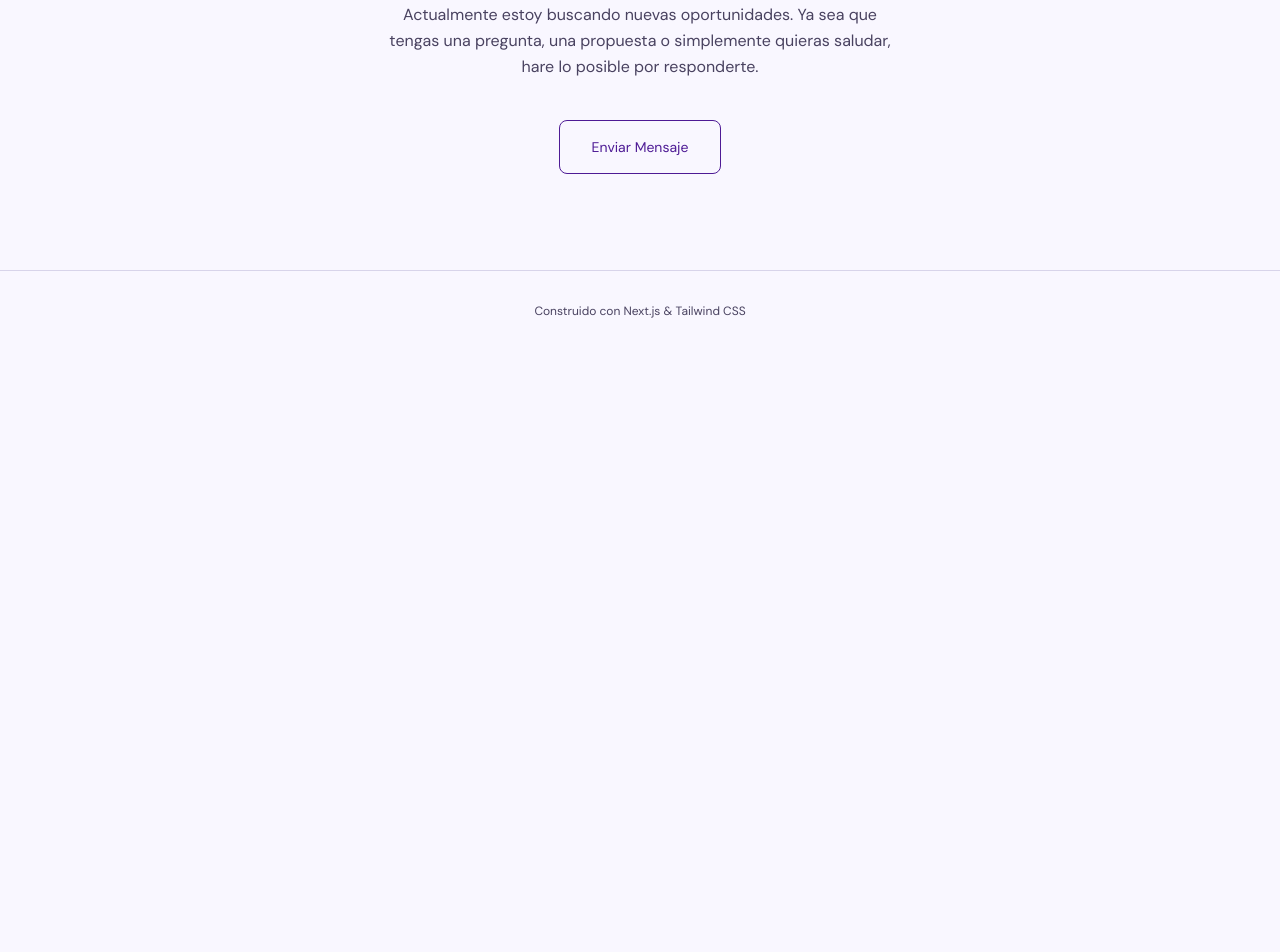
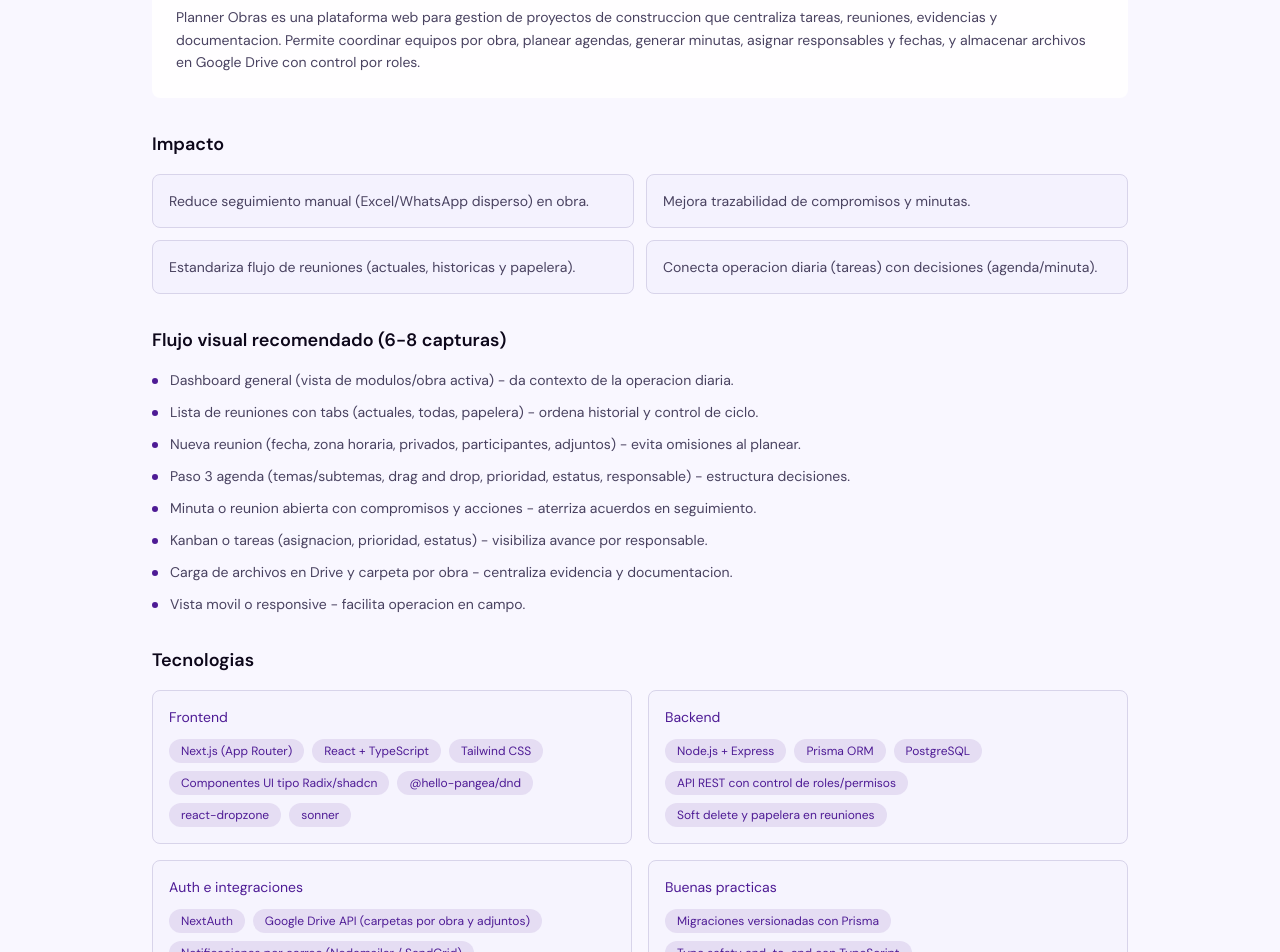
Before and after one commit to LeoPinedo/Portafolio, a Next.js app: page / in a window 1280 px wide. Shown: the part 3640-4592 px from the top of the page. Before the commit the page ends 3991 px from the top, so only its background shows below. Built offline with nearby package versions, Linux system fonts and the light colour scheme.

Commit message:
nueva seccoin planer

```diff
--- a/app/page.tsx
+++ b/app/page.tsx
@@ -3,6 +3,7 @@ import { Hero } from "@/components/portfolio/hero"
 import { About } from "@/components/portfolio/about"
 import { Experience } from "@/components/portfolio/experience"
 import { Projects } from "@/components/portfolio/projects"
+import { PlannerObras } from "@/components/portfolio/planner-obras"
 import { Contact } from "@/components/portfolio/contact"
 import { Footer } from "@/components/portfolio/footer"
 
@@ -15,6 +16,7 @@ export default function Home() {
         <About />
         <Experience />
         <Projects />
+        <PlannerObras />
         <Contact />
       </main>
       <Footer />
--- a/components/portfolio/contact.tsx
+++ b/components/portfolio/contact.tsx
@@ -2,7 +2,7 @@ export function Contact() {
   return (
     <section id="contact" className="py-24">
       <div className="mx-auto max-w-lg text-center">
-        <p className="font-mono text-sm text-primary">04. Contacto</p>
+        <p className="font-mono text-sm text-primary">05. Contacto</p>
         <h2 className="mt-4 text-balance text-4xl font-bold text-foreground">
           Hablemos
         </h2>
--- /dev/null
+++ b/components/portfolio/planner-obras.tsx
@@ -0,0 +1,132 @@
+import { SectionHeading } from "./section-heading"
+
+const impactItems = [
+  "Reduce seguimiento manual (Excel/WhatsApp disperso) en obra.",
+  "Mejora trazabilidad de compromisos y minutas.",
+  "Estandariza flujo de reuniones (actuales, historicas y papelera).",
+  "Conecta operacion diaria (tareas) con decisiones (agenda/minuta).",
+]
+
+const imageNarrative = [
+  "Dashboard general (vista de modulos/obra activa) - da contexto de la operacion diaria.",
+  "Lista de reuniones con tabs (actuales, todas, papelera) - ordena historial y control de ciclo.",
+  "Nueva reunion (fecha, zona horaria, privados, participantes, adjuntos) - evita omisiones al planear.",
+  "Paso 3 agenda (temas/subtemas, drag and drop, prioridad, estatus, responsable) - estructura decisiones.",
+  "Minuta o reunion abierta con compromisos y acciones - aterriza acuerdos en seguimiento.",
+  "Kanban o tareas (asignacion, prioridad, estatus) - visibiliza avance por responsable.",
+  "Carga de archivos en Drive y carpeta por obra - centraliza evidencia y documentacion.",
+  "Vista movil o responsive - facilita operacion en campo.",
+]
+
+const stackGroups = [
+  {
+    title: "Frontend",
+    items: [
+      "Next.js (App Router)",
+      "React + TypeScript",
+      "Tailwind CSS",
+      "Componentes UI tipo Radix/shadcn",
+      "@hello-pangea/dnd",
+      "react-dropzone",
+      "sonner",
+    ],
+  },
+  {
+    title: "Backend",
+    items: [
+      "Node.js + Express",
+      "Prisma ORM",
+      "PostgreSQL",
+      "API REST con control de roles/permisos",
+      "Soft delete y papelera en reuniones",
+    ],
+  },
+  {
+    title: "Auth e integraciones",
+    items: [
+      "NextAuth",
+      "Google Drive API (carpetas por obra y adjuntos)",
+      "Notificaciones por correo (Nodemailer / SendGrid)",
+    ],
+  },
+  {
+    title: "Buenas practicas",
+    items: [
+      "Migraciones versionadas con Prisma",
+      "Type safety end-to-end con TypeScript",
+      "Validaciones y reglas por estado (DRAFT/CLOSED) y permisos (ADMIN, etc.)",
+    ],
+  },
+]
+
+export function PlannerObras() {
+  return (
+    <section id="planner-obras" className="py-24">
+      <SectionHeading number="04" title="Planner Obras" />
+
+      <div className="space-y-8">
+        <div className="rounded-lg bg-card p-6 shadow-lg shadow-background/40">
+          <p className="text-sm leading-relaxed text-muted-foreground">
+            Planner Obras es una plataforma web para gestion de proyectos de
+            construccion que centraliza tareas, reuniones, evidencias y
+            documentacion. Permite coordinar equipos por obra, planear agendas,
+            generar minutas, asignar responsables y fechas, y almacenar archivos
+            en Google Drive con control por roles.
+          </p>
+        </div>
+
+        <div>
+          <h3 className="text-lg font-semibold text-foreground">Impacto</h3>
+          <ul className="mt-4 grid gap-3 md:grid-cols-2">
+            {impactItems.map((item) => (
+              <li
+                key={item}
+                className="rounded-lg border border-border bg-secondary/30 p-4 text-sm text-muted-foreground"
+              >
+                {item}
+              </li>
+            ))}
+          </ul>
+        </div>
+
+        <div>
+          <h3 className="text-lg font-semibold text-foreground">
+            Flujo visual recomendado (6-8 capturas)
+          </h3>
+          <ul className="mt-4 flex flex-col gap-3">
+            {imageNarrative.map((item) => (
+              <li key={item} className="flex gap-3 text-sm text-muted-foreground">
+                <span className="mt-2 h-1.5 w-1.5 shrink-0 rounded-full bg-primary" />
+                {item}
+              </li>
+            ))}
+          </ul>
+        </div>
+
+        <div>
+          <h3 className="text-lg font-semibold text-foreground">Tecnologias</h3>
+          <div className="mt-4 grid gap-4 md:grid-cols-2">
+            {stackGroups.map((group) => (
+              <div
+                key={group.title}
+                className="rounded-lg border border-border bg-secondary/20 p-4"
+              >
+                <p className="font-mono text-sm text-primary">{group.title}</p>
+                <ul className="mt-3 flex flex-wrap gap-2">
+                  {group.items.map((item) => (
+                    <li
+                      key={item}
+                      className="rounded-full bg-primary/10 px-3 py-1 font-mono text-xs text-primary"
+                    >
+                      {item}
+                    </li>
+                  ))}
+                </ul>
+              </div>
+            ))}
+          </div>
+        </div>
+      </div>
+    </section>
+  )
+}
```
